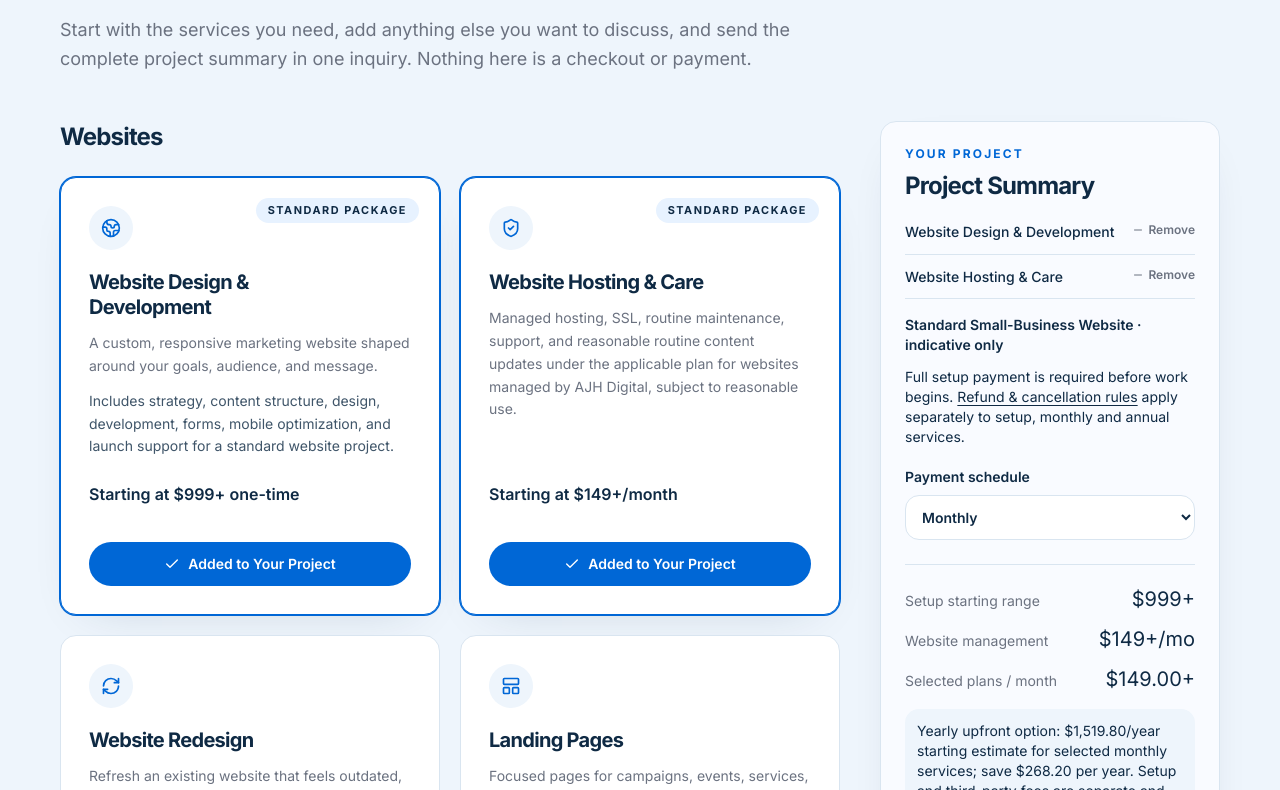
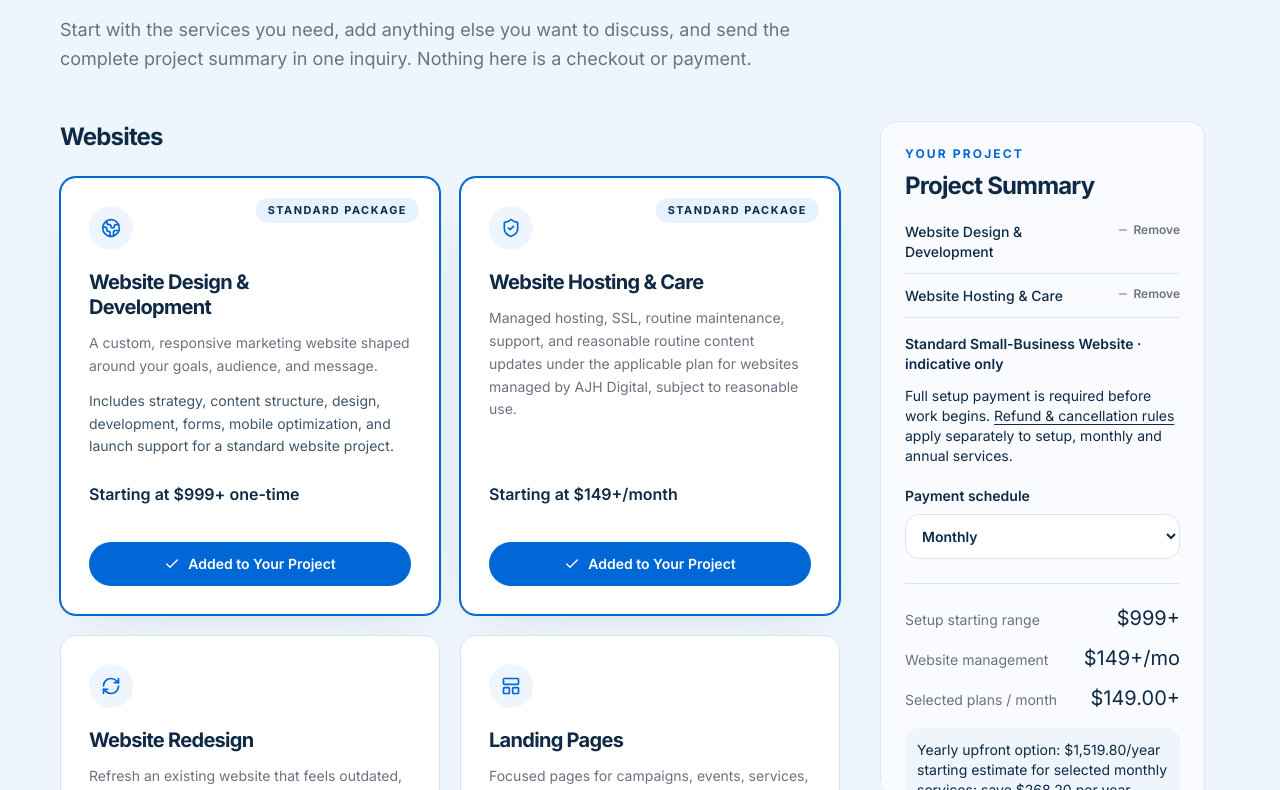
Before and after one commit to ajhenterprises/ajhstudio, a Next.js app: page /pricing in a window 1280 px wide. Shown: the part 3630-4420 px from the top of the page. Built offline with nearby package versions, Linux system fonts and the light colour scheme.

Commit message:
Keep desktop project summary scrollable within viewport

```diff
--- a/components/pricing/ProjectBuilder.tsx
+++ b/components/pricing/ProjectBuilder.tsx
@@ -170,7 +170,7 @@ export default function ProjectBuilder({ services }: { services: ProjectService[
             })}
           </div>
 
-          <aside className="sticky top-28 hidden lg:block">
+          <aside aria-label="Project summary — scroll for totals and next step" tabIndex={0} className="sticky top-28 hidden max-h-[calc(100dvh-8rem)] self-start overflow-y-auto rounded-2xl [scrollbar-gutter:stable] focus-visible:outline-2 focus-visible:outline-primary lg:block">
             <ProjectSummary onBillingChange={value=>update("billingTerm",value)} billingTerm={form.billingTerm} scope={form.websiteScope} selectedIds={selectedIds} onRemove={(service) => toggleService(service)} onContinue={beginInquiry} />
           </aside>
         </div>
@@ -213,7 +213,7 @@ export default function ProjectBuilder({ services }: { services: ProjectService[
                 </button>
                 <p className="mt-4 text-xs leading-relaxed text-muted">Submitting this request does not obligate you to hire AJH Digital and does not guarantee final pricing.</p>
               </form>
-              <div className="lg:sticky lg:top-28">
+              <div role="region" aria-label="Request summary — scroll for totals" tabIndex={0} className="rounded-2xl focus-visible:outline-2 focus-visible:outline-primary lg:sticky lg:top-28 lg:max-h-[calc(100dvh-8rem)] lg:self-start lg:overflow-y-auto lg:[scrollbar-gutter:stable]">
                 <ProjectSummary onBillingChange={value=>update("billingTerm",value)} billingTerm={form.billingTerm} scope={form.websiteScope} selectedIds={selectedIds} onRemove={(service) => toggleService(service)} compact />
               </div>
             </div>
```
